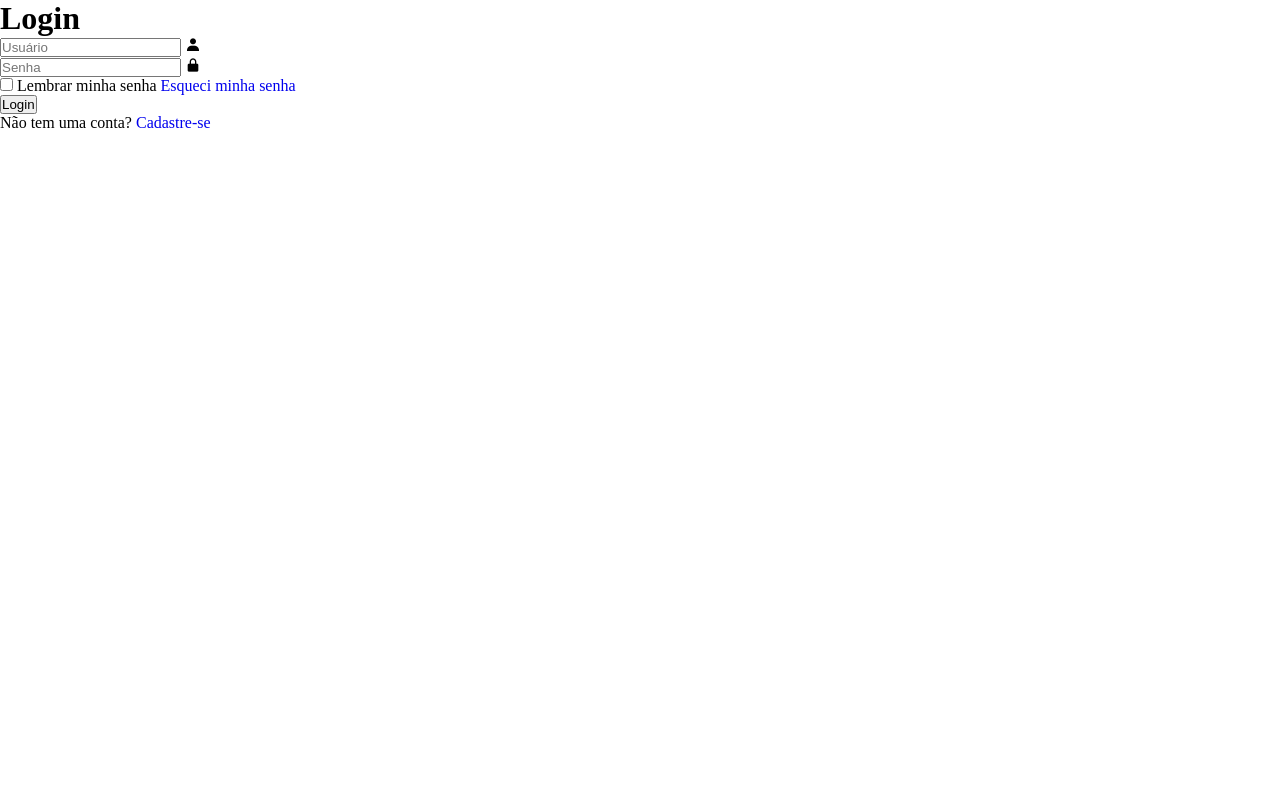
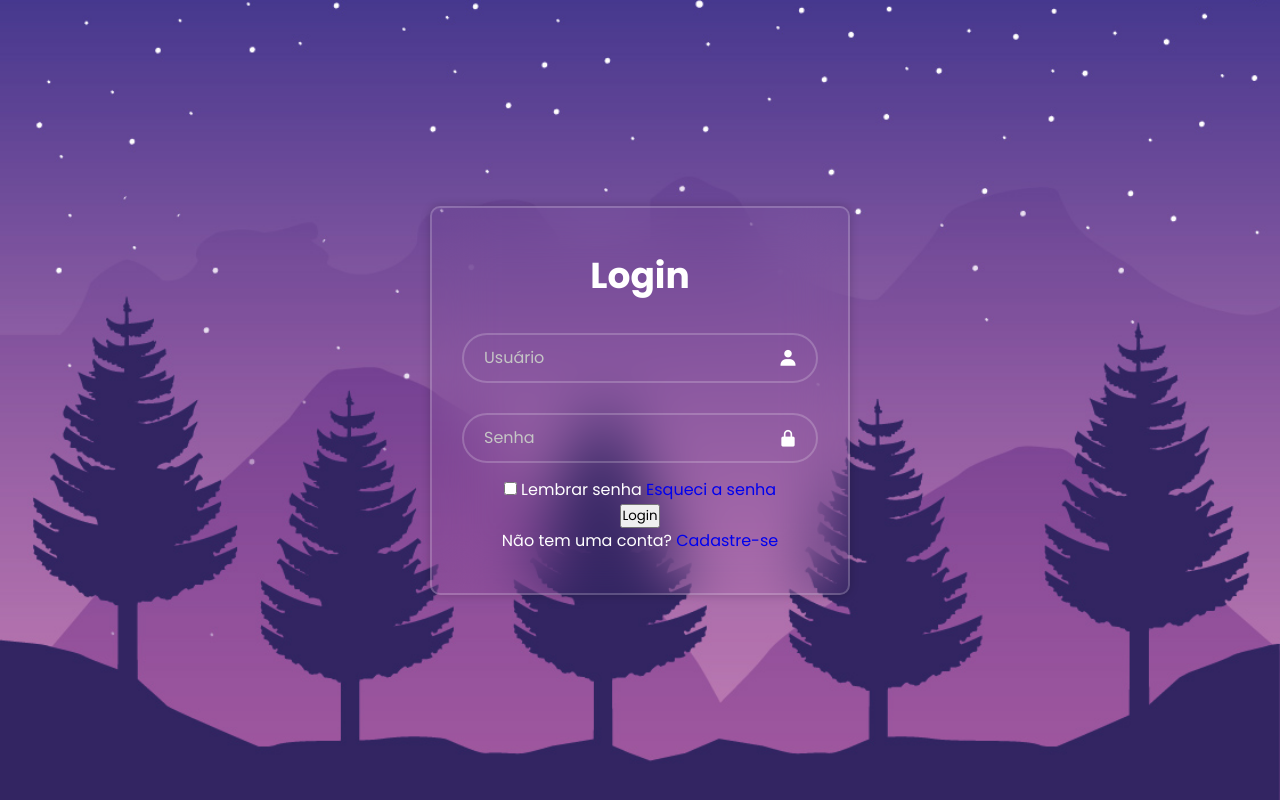
Before and after one commit to LuanIago/Pagina_de_login, a plain HTML site: page index.html in a window 1280 px wide. Drawn offline with nearby package versions, Linux system fonts and the light colour scheme.

Commit message:
added external font-size / styled the body and first part of the form via CSS

```diff
--- a/assets/styles/style.css
+++ b/assets/styles/style.css
@@ -1,7 +1,71 @@
+/* FONTES EXTERNA - POPPINS */
+@import url('https://fonts.googleapis.com/css2?family=Poppins:ital,wght@0,100;0,200;0,300;0,400;0,500;0,600;0,700;0,800;0,900;1,100;1,200;1,300;1,400;1,500;1,600;1,700;1,800;1,900&display=swap');
+
 * {
     box-sizing: border-box;
     margin: 0px;
     padding: 0px;
     list-style: none;
     text-decoration: none;
+    font-family: "Poppins", sans-serif;
 }
+
+body {
+    display: flex;
+    justify-content: center;
+    align-items: center;
+    height: 100vh;
+    width: 100vw;
+    background: url(/assets/images/wallpaper.jpg);
+    background-position: center;
+    background-size: cover;
+    background-repeat: no-repeat;
+}
+
+.container {
+    width: 420px;
+    background-color: transparent;
+    backdrop-filter: blur(30px);
+    border: 2px solid rgba(255, 255, 255, 0.2);
+    border-radius: 10px;
+    color: #fff;
+    padding: 40px 30px;
+    box-shadow: 0px 0px 10px rgba(0, 0, 0, 0.2);
+
+    text-align: center;
+}
+
+.container h1 {
+    font-size: 36px;
+}
+
+.input-box {
+    position: relative;
+    width: 100%;
+    height: 50px;
+    margin: 30px 0px 14px 0px;
+}
+
+.input-box input {
+    width: 100%;
+    height: 100%;
+    background-color: transparent;
+    border: 2px solid rgba(255, 255, 255, 0.2);
+    border-radius: 40px;
+    outline: none;
+    font-size: 16px;
+    color: #fff;
+    padding: 20px 45px 20px 20px;
+}
+
+.input-box input::placeholder {
+    color: #c5c5c5;
+}
+
+.input-box i {
+    position: absolute;
+    right: 20px;
+    font-size: 20px;
+    top: 50%;
+    transform: translateY(-50%);
+}
--- a/index.html
+++ b/index.html
@@ -23,9 +23,9 @@
             <div class="remember-forgot">
                 <label>
                     <input type="checkbox">
-                    Lembrar minha senha
+                    Lembrar senha
                 </label>
-                <a href="#">Esqueci minha senha</a>
+                <a href="#">Esqueci a senha</a>
             </div>
 
             <button type="submit">Login</button>
```
